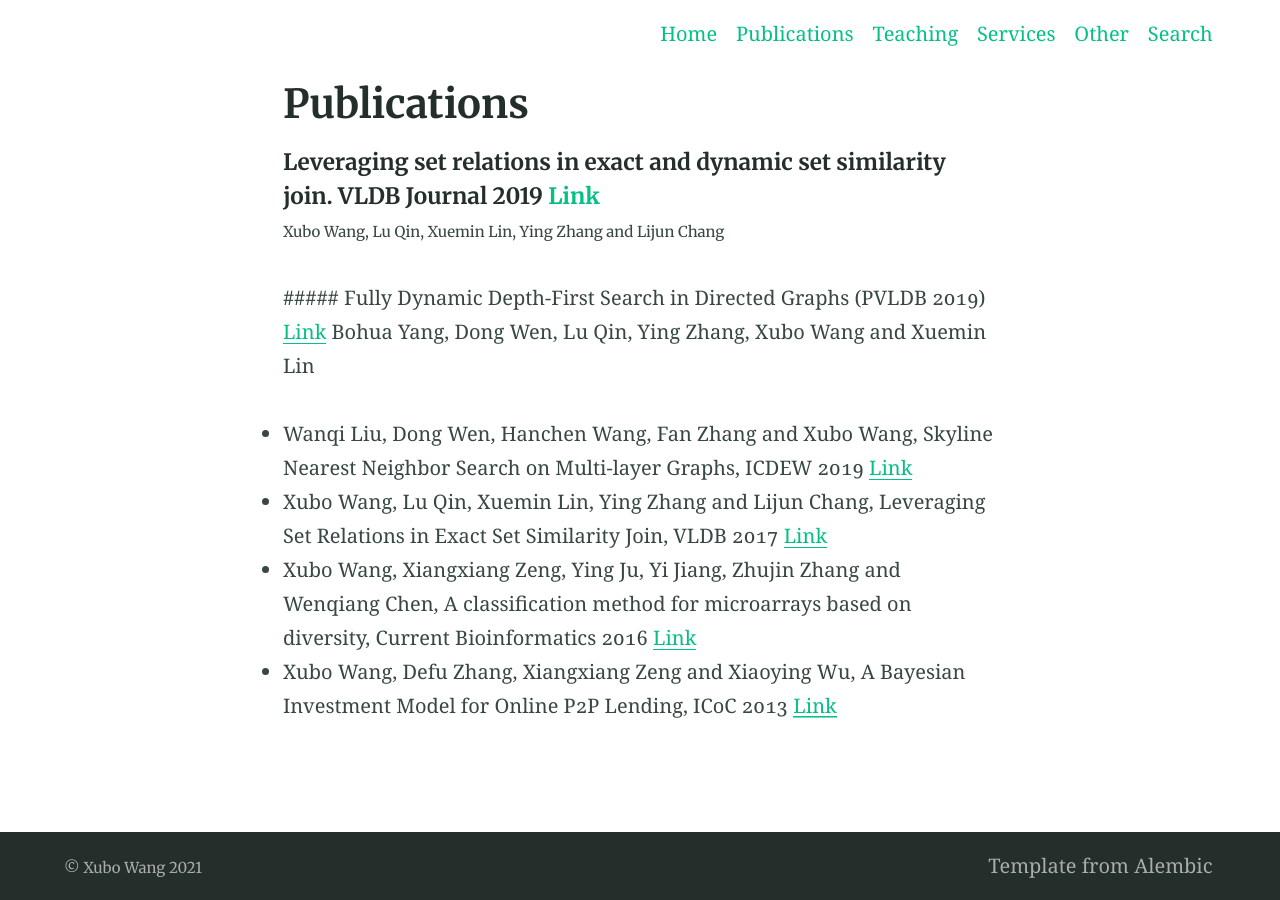
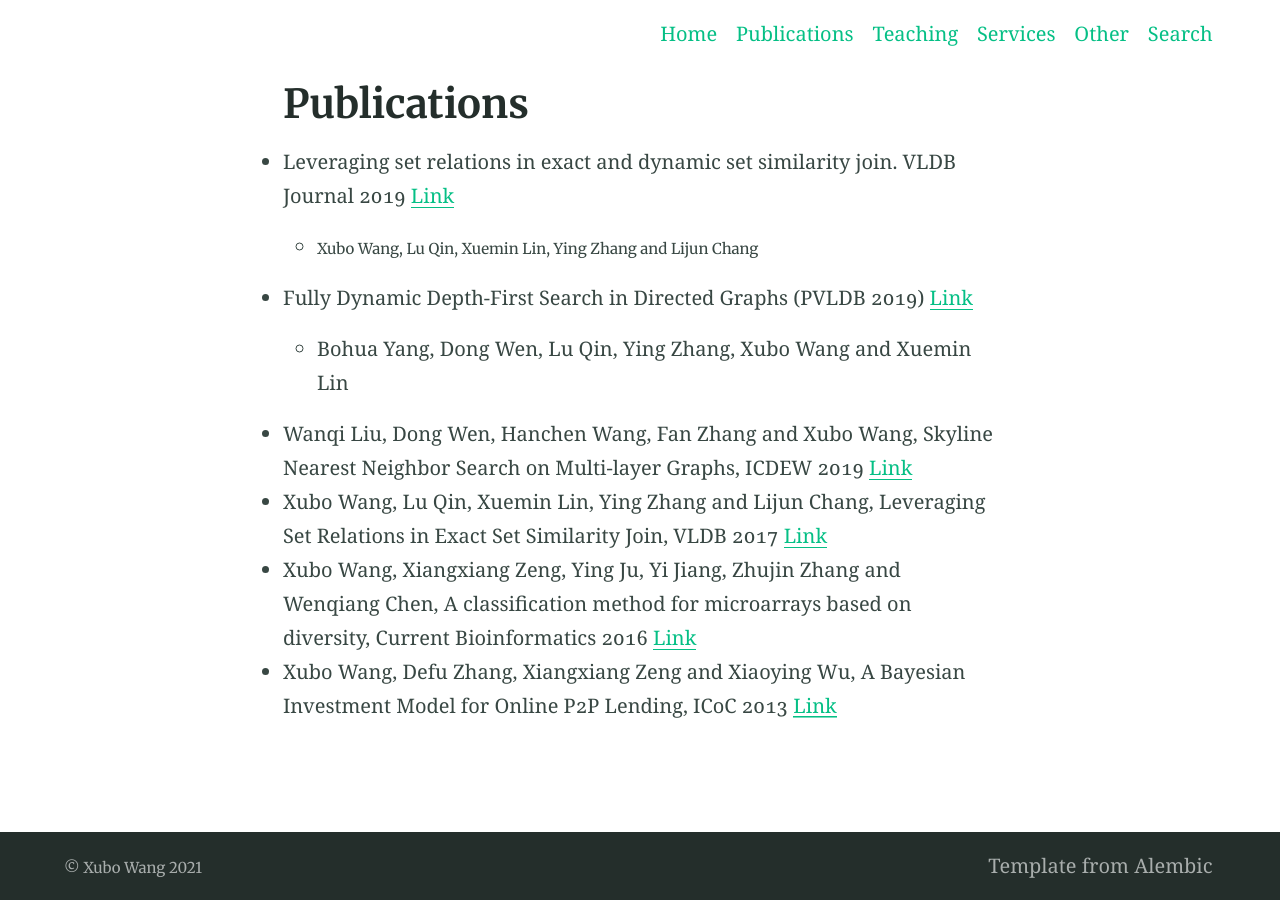
Before and after one commit to xbwanglab/xwang, a Jekyll site: the page built from publications.md, in a window 1280 px wide. Built offline with Jekyll 4.4.1, drawn with Linux system fonts in a browser that asks for light colours.

```diff
--- a/publications.md
+++ b/publications.md
@@ -5,11 +5,11 @@ title: Publications
 
 
 
-##### Leveraging set relations in exact and dynamic set similarity join. VLDB Journal 2019 [Link](https://link.springer.com/article/10.1007/s00778-018-0529-2)
-<small> Xubo Wang, Lu Qin, Xuemin Lin, Ying Zhang and Lijun Chang </small>
+* Leveraging set relations in exact and dynamic set similarity join. VLDB Journal 2019 [Link](https://link.springer.com/article/10.1007/s00778-018-0529-2)
+  * <small> Xubo Wang, Lu Qin, Xuemin Lin, Ying Zhang and Lijun Chang </small>
 
- ##### Fully Dynamic Depth-First Search in Directed Graphs (PVLDB 2019) [Link](http://www.vldb.org/pvldb/vol13/p142-yang.pdf)
-Bohua Yang, Dong Wen, Lu Qin, Ying Zhang, Xubo Wang and Xuemin Lin
+* Fully Dynamic Depth-First Search in Directed Graphs (PVLDB 2019) [Link](http://www.vldb.org/pvldb/vol13/p142-yang.pdf)
+  * Bohua Yang, Dong Wen, Lu Qin, Ying Zhang, Xubo Wang and Xuemin Lin
 
 * Wanqi Liu, Dong Wen, Hanchen Wang, Fan Zhang and Xubo Wang, Skyline Nearest Neighbor Search on Multi-layer Graphs, ICDEW 2019 [Link](https://ieeexplore.ieee.org/document/8750910)
 
```
